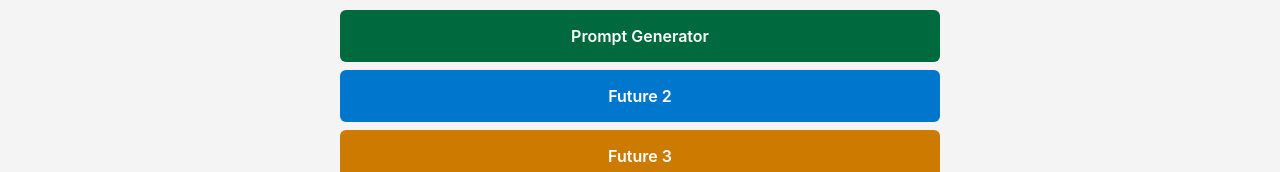
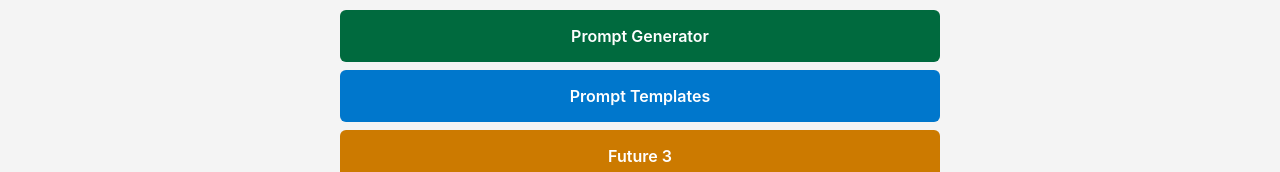
Before and after one commit to dgreller/my-utilities, a plain HTML site: page Index.html in a window 1280 px wide. Shown: the part 185-357 px from the top of the page. Drawn offline with Linux system fonts and the light colour scheme.

Commit message:
Update Index.html

```diff
--- a/Index.html
+++ b/Index.html
@@ -75,7 +75,7 @@
   <main>
     <h2>Tools</h2>
     <a class="tool-link green" href="PromptGeneratorV1.html">Prompt Generator</a>
-    <a class="tool-link blue" href="#">Future 2</a>
+    <a class="tool-link blue" href="PromptTemplates.html">Prompt Templates</a>
     <a class="tool-link orange" href="#">Future 3</a>
     <a class="tool-link purple" href="#">Future 4</a>
     <a class="tool-link red" href="#">Future 5</a>
```
